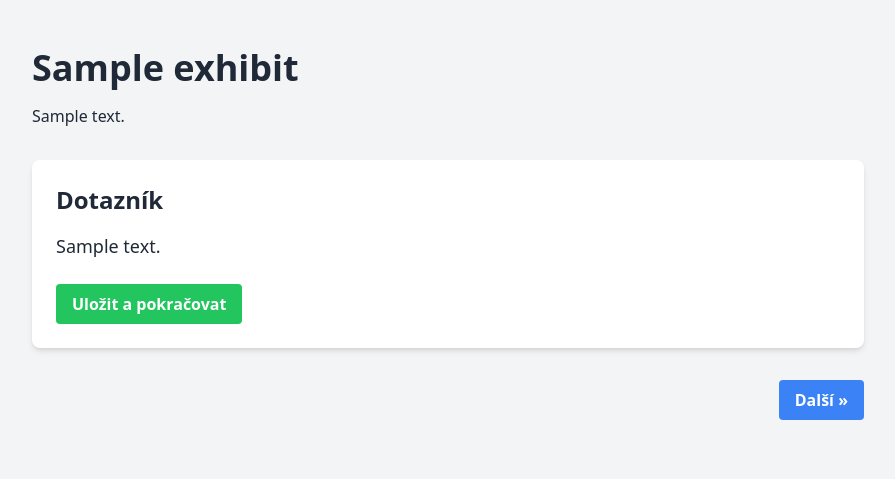
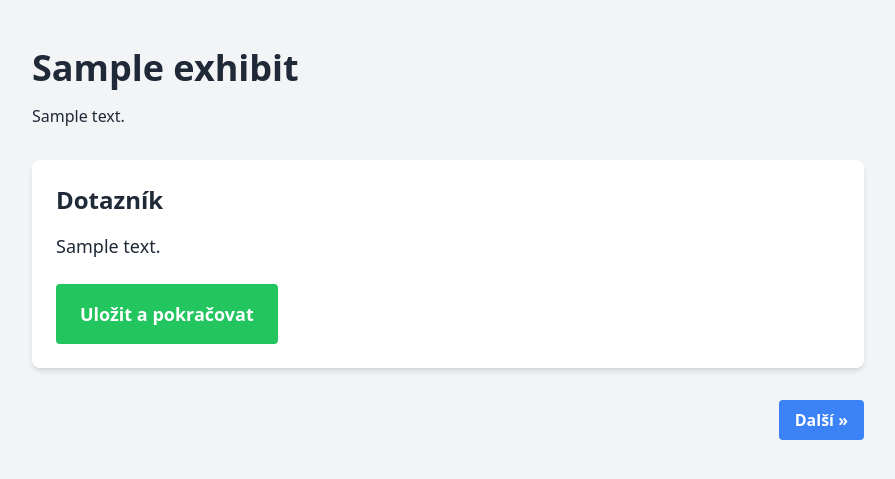
Before and after one commit to data4sci/gallery_twin, a Python web app: template app/templates/exhibit.html in a window 1280 px wide. Shown: the top 479 px of the page, without its empty margins (192-1087 px from the left). Run offline with Jinja, Linux system fonts and the light colour scheme; the template is opened without the code that fills it: most values are stand-ins (such as "Sample title", 1, 10 or a date in 2020); some libraries are stand-ins or nearby versions.

Commit message:
fix(M3): button Uložit a pokračovat

```diff
--- a/app/templates/exhibit.html
+++ b/app/templates/exhibit.html
@@ -160,9 +160,9 @@
 
             <button type="submit"
     :disabled="isSubmitting"
-                class="mt-4 w-full sm:w-auto bg-green-500 hover:bg-green-700 text-white font-bold py-2 px-4 rounded flex items-center justify-center">
-                <span x-show="!isSubmitting">Uložit a pokračovat</span>
-                <span x-show="isSubmitting">
+    class="mt-4 w-full sm:w-auto bg-green-500 hover:bg-green-700 text-white font-bold py-4 px-6 rounded flex items-center justify-center text-lg min-w-[200px] min-h-[56px]">
+    <span class="block">Uložit a pokračovat</span>
+    <span x-show="isSubmitting" class="block">
         <svg class="animate-spin -ml-1 mr-3 h-5 w-5 text-white" xmlns="http://www.w3.org/2000/svg"
             fill="none" viewBox="0 0 24 24">
             <circle class="opacity-25" cx="12" cy="12" r="10" stroke="currentColor" stroke-width="4"></circle>
@@ -170,7 +170,9 @@
                 d="M4 12a8 8 0 018-8V0C5.373 0 0 5.373 0 12h4zm2 5.291A7.962 7.962 0 014 12H0c0 3.042 1.135 5.824 3 7.938l3-2.647z">
             </path>
         </svg>
+        Ukládání...
     </span>
+    <span class="sr-only">Uložit a pokračovat</span>
 </button>
         </form>
     </div>
```
Lines whose indentation alone changed are shown as unchanged.
